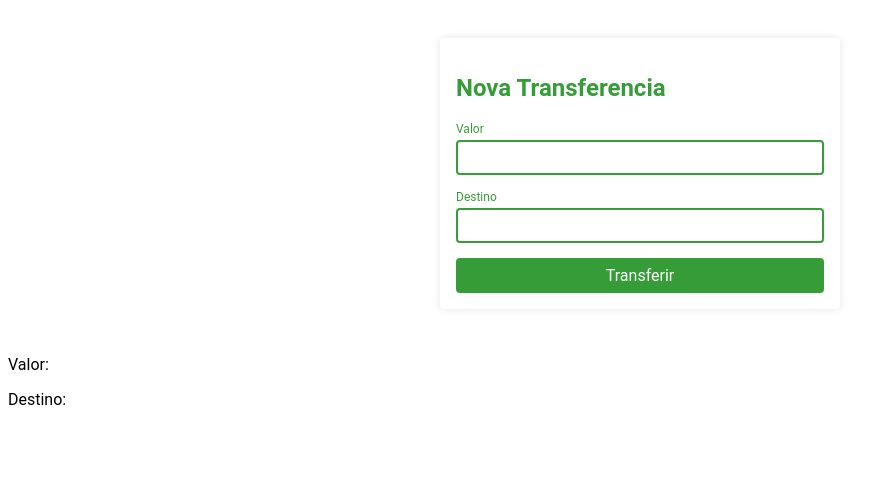
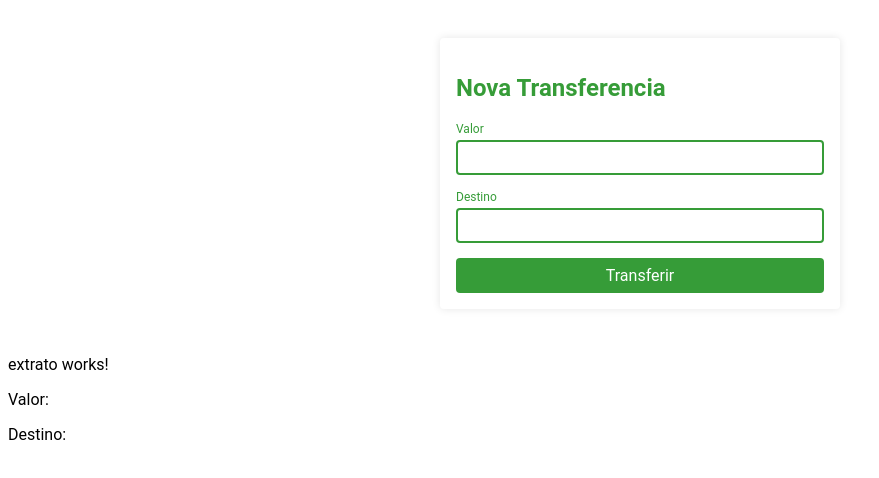
Before and after one commit to JheimisonFLX/Angular01, an Angular app: page / in a window 1280 px wide. Shown: the top 478 px of the page, without its empty margins (0-879 px from the left). Built offline with nearby package versions, Linux system fonts and the light colour scheme.

Commit message:
02 Criando componente de transferências

```diff
--- a/src/app/app.component.html
+++ b/src/app/app.component.html
@@ -1,4 +1,6 @@
 <app-nova-transferencia (aoTransferir)="transferir($event)" ></app-nova-transferencia>
+
+<app-extrato></app-extrato>
 
 <p>Valor: {{transferencia?.valor}}</p>
 
--- a/src/app/app.module.ts
+++ b/src/app/app.module.ts
@@ -4,11 +4,13 @@
 
 import { AppComponent } from './app.component';
 import { FormsModule } from '@angular/forms';
+import { ExtratoComponent } from './extrato/extrato.component';
 
 @NgModule({
   declarations: [
     AppComponent,
-    NovaTransferenciaComponent
+    NovaTransferenciaComponent,
+    ExtratoComponent
   ],
   imports: [
     BrowserModule,
--- /dev/null
+++ b/src/app/extrato/extrato.component.html
@@ -0,0 +1 @@
+<p>extrato works!</p>
--- /dev/null
+++ b/src/app/extrato/extrato.component.ts
@@ -0,0 +1,15 @@
+import { Component, OnInit } from '@angular/core';
+
+@Component({
+  selector: 'app-extrato',
+  templateUrl: './extrato.component.html',
+  styleUrls: ['./extrato.component.scss']
+})
+export class ExtratoComponent implements OnInit {
+
+  constructor() { }
+
+  ngOnInit(): void {
+  }
+
+}
```
Also changed, not shown: src/app/extrato/extrato.component.scss (added), 1 other file (tests, documents, lock files or other folders).
